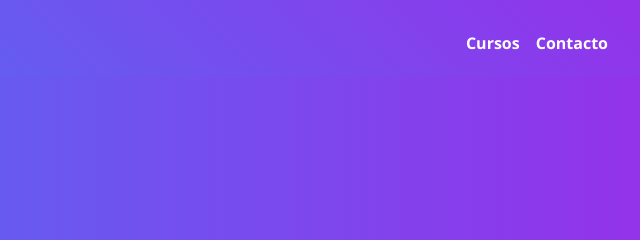
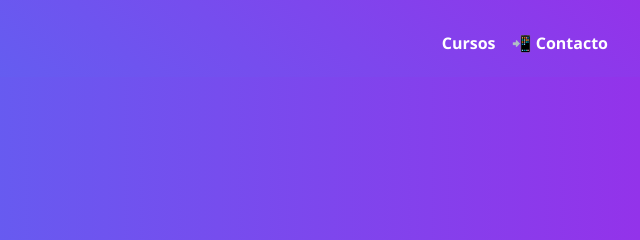
Before and after one commit to Jcujilema99/MateORC, a plain HTML site: page Index.html in a window 1280 px wide. Shown: the top 240 px of the page, 640-1280 px from the left. Drawn offline with Linux system fonts and the light colour scheme.

Commit message:
actulizado home

```diff
--- a/Index.html
+++ b/Index.html
@@ -242,7 +242,10 @@
     </div>
     <nav class="nav">
       <a href="#cursos">Cursos</a>
-      <a href="#contacto">Contacto</a>
+      <a href="https://wa.me/593989443138?text=Hola%20Ing.%20Jonathan%20tengo%20una%20consulta" target="_blank">
+  📲 Contacto
+</a>
+
     </nav>
   </header>
 
```
